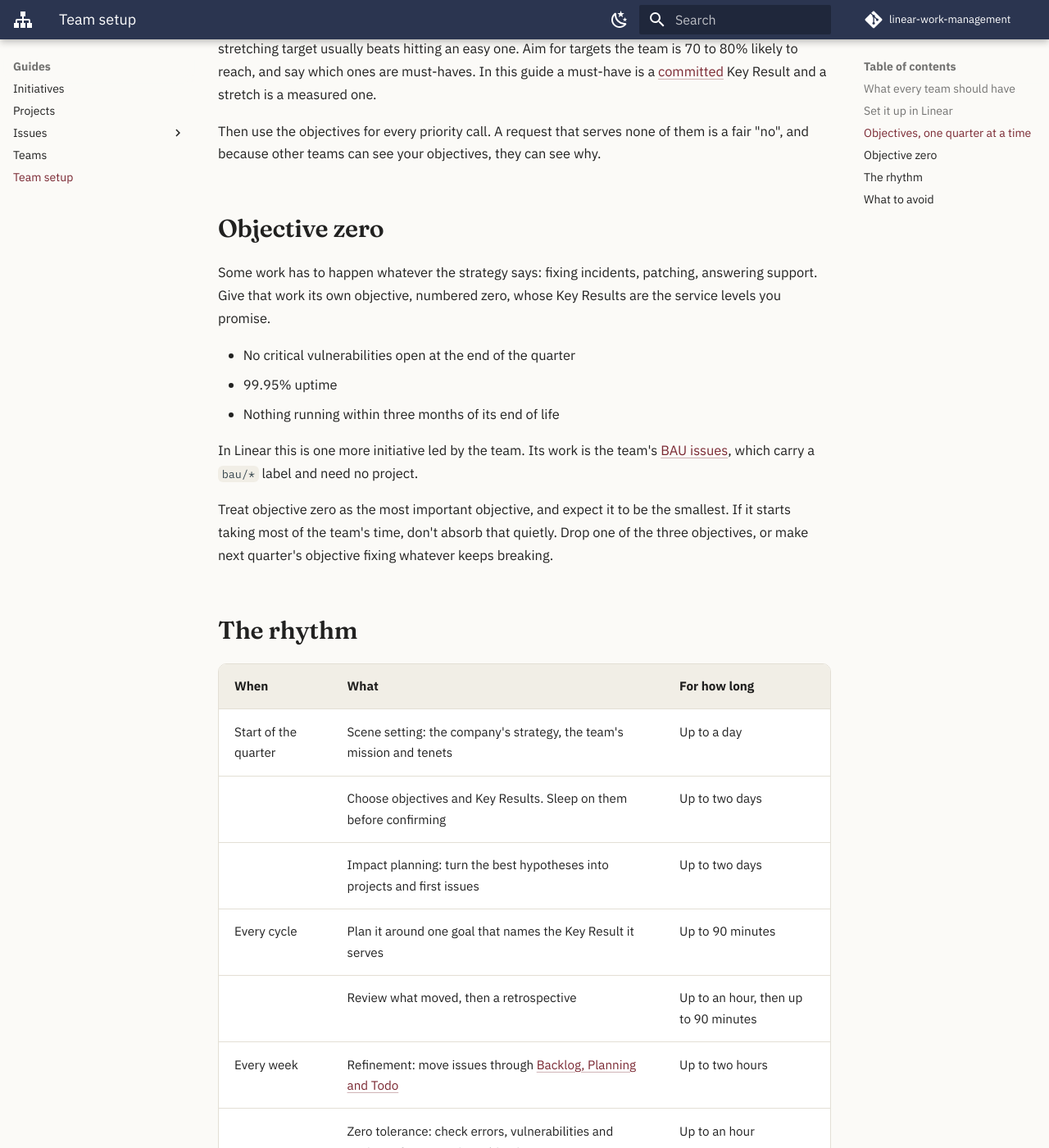
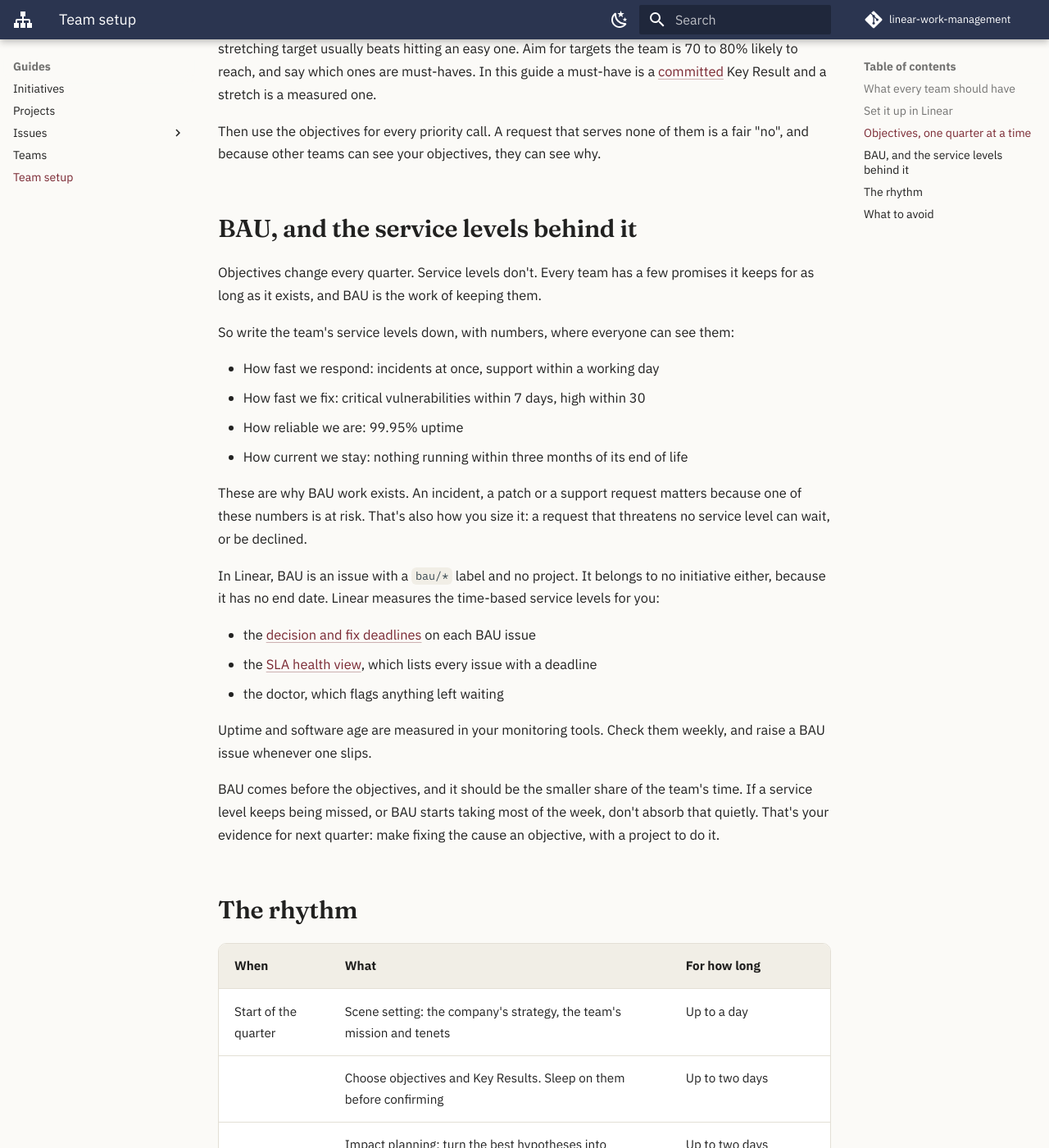
Before and after one commit to hungovercoders/linear-work-management, an MkDocs documentation site: the page built from docs/team-setup.md, in a window 1280 px wide and 1400 px high, scrolled down 1354 px. Shown: the whole window at 82% size. Built offline with MkDocs 1.6.1 and Material for MkDocs 9.7.7, drawn with Linux system fonts in a browser that asks for light colours; comment, search, counter and statistics services are not loaded; some of the changed text lies outside the part shown.

Commit message:
docs: treat BAU as service levels, not as an objective
Objective zero is withdrawn as an initiative. It is BAU, and what
matters is how BAU is measured: every team has service levels and
metrics that never expire, and BAU is the work of keeping them.

Team setup replaces the objective zero section with 'BAU, and the
service levels behind it': write the levels down with numbers, use them
to size incoming work, and let Linear measure the time-based ones
through the decision and fix deadlines, the SLA health view and the
doctor. A service level that keeps being missed is the evidence for
next quarter's objective.

Triage and BAU gains a short 'Why BAU exists' section. The glossary
swaps Objective zero for Service level, and the rhythm diagram and
table drop the old terms.

Co-Authored-By: Claude Fable 5.2 <noreply@anthropic.com>
Claude-Session: https://claude.ai/code/session_01RQF49W9RGXS9W44C3XTgFX

```diff
--- a/docs/team-setup.md
+++ b/docs/team-setup.md
@@ -16,7 +16,7 @@ a first draft. Run a retrospective on it like anything else, and change what doe
 
 - A mission that rarely changes, and a few tenets for how the team works
 - Three objectives a quarter, each with three Key Results
-- An objective zero for keeping the lights on
+- Service levels it always keeps, written down with numbers
 - [Triage](issues/triage.md) switched on, one person on duty, and an asks channel in Slack
 - [Cycles](https://linear.app/docs/use-cycles) at a steady length
 - Its objectives somewhere every member sees them daily
@@ -49,22 +49,36 @@ likely to reach, and say which ones are must-haves. In this guide a must-have is
 Then use the objectives for every priority call. A request that serves none of them is a fair
 "no", and because other teams can see your objectives, they can see why.
 
-## Objective zero
+## BAU, and the service levels behind it { #service-levels }
 
-Some work has to happen whatever the strategy says: fixing incidents, patching, answering
-support. Give that work its own objective, numbered zero, whose Key Results are the service
-levels you promise.
+Objectives change every quarter. Service levels don't. Every team has a few promises it keeps
+for as long as it exists, and BAU is the work of keeping them.
 
-- No critical vulnerabilities open at the end of the quarter
-- 99.95% uptime
-- Nothing running within three months of its end of life
+So write the team's service levels down, with numbers, where everyone can see them:
 
-In Linear this is one more initiative led by the team. Its work is the team's
-[BAU issues](issues/triage.md), which carry a `bau/*` label and need no project.
+- How fast we respond: incidents at once, support within a working day
+- How fast we fix: critical vulnerabilities within 7 days, high within 30
+- How reliable we are: 99.95% uptime
+- How current we stay: nothing running within three months of its end of life
 
-Treat objective zero as the most important objective, and expect it to be the smallest. If it
-starts taking most of the team's time, don't absorb that quietly. Drop one of the three
-objectives, or make next quarter's objective fixing whatever keeps breaking.
+These are why BAU work exists. An incident, a patch or a support request matters because one
+of these numbers is at risk. That's also how you size it: a request that threatens no service
+level can wait, or be declined.
+
+In Linear, BAU is an issue with a `bau/*` label and no project. It belongs to no initiative
+either, because it has no end date. Linear measures the time-based service levels for you:
+
+- the [decision and fix deadlines](issues/triage.md#two-clocks) on each BAU issue
+- the [SLA health view](dashboards.md), which lists every issue with a deadline
+- the doctor, which flags anything left waiting
+
+Uptime and software age are measured in your monitoring tools. Check them weekly, and raise a
+BAU issue whenever one slips.
+
+BAU comes before the objectives, and it should be the smaller share of the team's time. If a
+service level keeps being missed, or BAU starts taking most of the week, don't absorb that
+quietly. That's your evidence for next quarter: make fixing the cause an objective, with a
+project to do it.
 
 ## The rhythm
 
@@ -76,12 +90,12 @@ objectives, or make next quarter's objective fixing whatever keeps breaking.
 | Every cycle | Plan it around one goal that names the Key Result it serves | Up to 90 minutes |
 | | Review what moved, then a retrospective | Up to an hour, then up to 90 minutes |
 | Every week | Refinement: move issues through [Backlog, Planning and Todo](issues/index.md#backlog-planning-todo-commitment-then-readiness) | Up to two hours |
-| | Zero tolerance: check errors, vulnerabilities and ageing software against objective zero | Up to an hour |
+| | Service level check: errors, vulnerabilities and ageing software against the team's service levels | Up to an hour |
 | Every day | Stand-up. Walk the board from right to left, so the talk is about finishing work | 15 minutes |
 | End of the quarter | Score the Key Results, hold a retrospective, and celebrate | Up to four hours |
 
 Each of these has a home in Linear. The cycle review feeds the weekly
-[project update](communications.md). Zero tolerance uses the
+[project update](communications.md). The service level check uses the
 [SLA health and drift views](dashboards.md). Refinement uses the [Flow](flow.md) views.
 
 ## What to avoid
@@ -133,7 +147,9 @@ Refining requests that serve no objective
     :   How easily can other teams use what we produce?
 
 ??? note "Where this comes from"
-    The cadence, objective zero and the eight things to look at come from
+    The cadence, the weekly service level check and the eight things to look at come from
     [Integrating OKR Cycles into the Agile Framework](https://hungovercoders.com/blog/2024-02-24-okr-agile-cycles/),
-    adapted to how this guide uses Linear. A team leading an initiative needs Linear's Business
+    adapted to how this guide uses Linear. The post calls BAU "objective zero" and the weekly check
+    "zero tolerance". Here BAU stays outside the objectives, because its service levels never
+    expire. A team leading an initiative needs Linear's Business
     or Enterprise plan. On other plans, name the team in the initiative's description.
```
Also changed, not shown: docs/glossary.md (+3 -3 lines), docs/hard-rules.md (+1 -1 lines), docs/issues/triage.md (+7 -0 lines), docs/diagrams/team-rhythm.svg, 1 other file.
